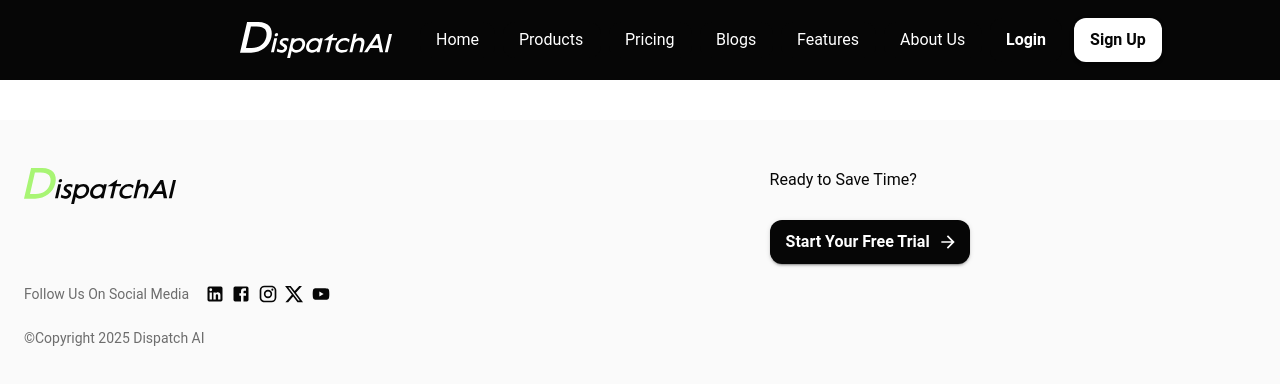
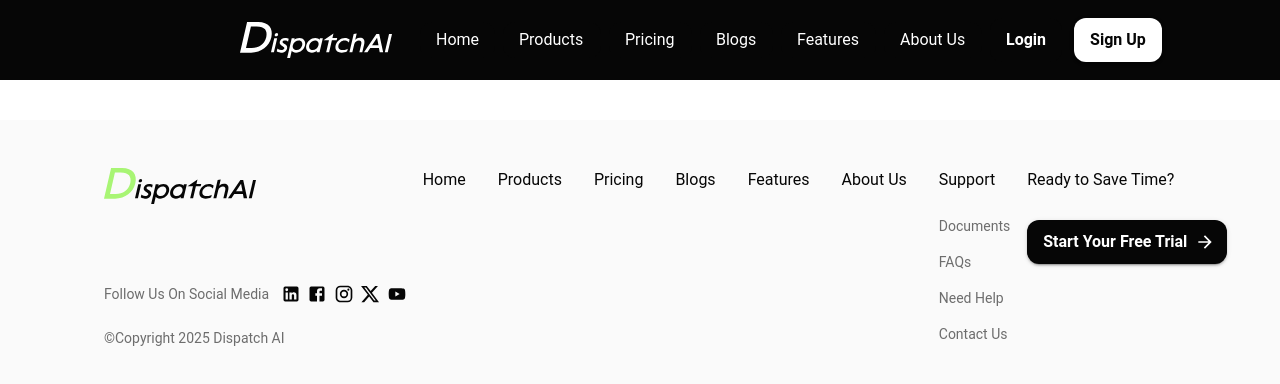
Before and after one commit to Dispatch-AI-com/frontend, a Next.js app: page /features in a window 1280 px wide. Shown: the top 384 px of the page. Built offline with nearby package versions, Linux system fonts and the light colour scheme.

Commit message:
Display NavLinks section on smaller sreens and adjusted padding, flex, margin accordingly

```diff
--- a/src/components/layout/main-layout/Footer.tsx
+++ b/src/components/layout/main-layout/Footer.tsx
@@ -15,8 +15,20 @@ import CommonButton from '@/components/ui/CommonButton';
 const FooterWrapper = styled(Box)(({ theme }) => ({
   paddingTop: theme.spacing(6),
   paddingBottom: theme.spacing(6),
+  paddingLeft: '20px',
+  paddingRight: '20px',
   backgroundColor: theme.palette.background.paper,
   width: '100%',
+
+  [theme.breakpoints.up('md')]: {
+    paddingLeft: '50px',
+    paddingRight: '50px',
+  },
+
+  [theme.breakpoints.up('lg')]: {
+    paddingLeft: '80px',
+    paddingRight: '80px',
+  },
 }));
 
 const LogoContainer = styled(Box)(({ theme }) => ({
@@ -42,7 +54,7 @@ const LogoAndSocialBox = styled(Box)(({ theme }) => ({
   display: 'flex',
   flexDirection: 'column',
   alignItems: 'center',
-  flex: 4.5,
+  flex: 3,
   [theme.breakpoints.up('sm')]: {
     alignItems: 'flex-start',
   },
@@ -69,7 +81,7 @@ const SocialText = styled(Typography)(({ theme }) => ({
   whiteSpace: 'nowrap',
   [theme.breakpoints.up('sm')]: {
     textAlign: 'left',
-    marginRight: theme.spacing(1),
+    marginRight: theme.spacing(0.5),
   },
 }));
 
@@ -100,9 +112,9 @@ const CopyrightText = styled(Typography)(({ theme }) => ({
 }));
 
 const NavLinksBox = styled(Box)(({ theme }) => ({
-  flex: 7,
+  flex: 6,
   display: 'none',
-  [theme.breakpoints.up('xl')]: {
+  [theme.breakpoints.up('lg')]: {
     display: 'block',
   },
 }));
@@ -110,7 +122,7 @@ const NavLinksBox = styled(Box)(({ theme }) => ({
 const NavLinksStack = styled(Stack)(({ theme }) => ({
   flexDirection: 'row',
   marginRight: theme.spacing(2),
-  gap: theme.spacing(5),
+  gap: theme.spacing(4),
   whiteSpace: 'nowrap',
 }));
 
@@ -133,7 +145,7 @@ const SupportLink = styled(Link)(({ theme }) => ({
 }));
 
 const FreeTrialBox = styled(Box)(({ theme }) => ({
-  flex: 3,
+  flex: 2,
   display: 'flex',
   flexDirection: 'column',
   alignItems: 'center',
```
